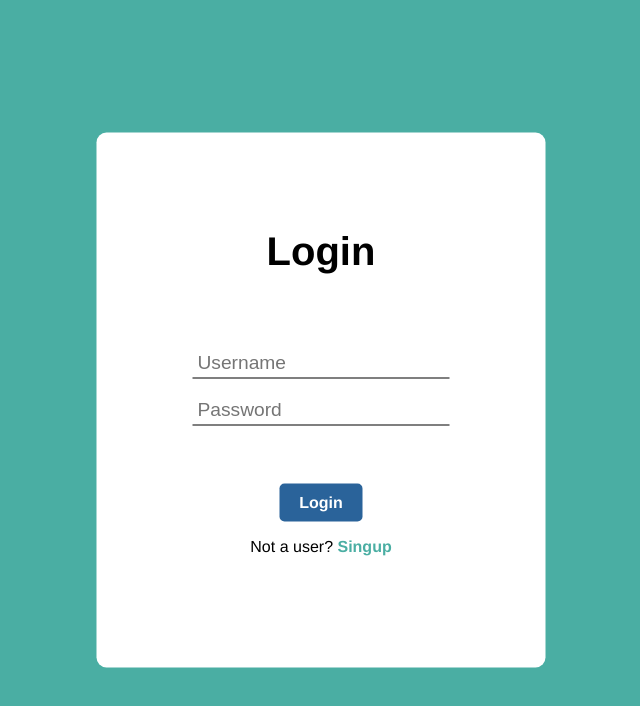
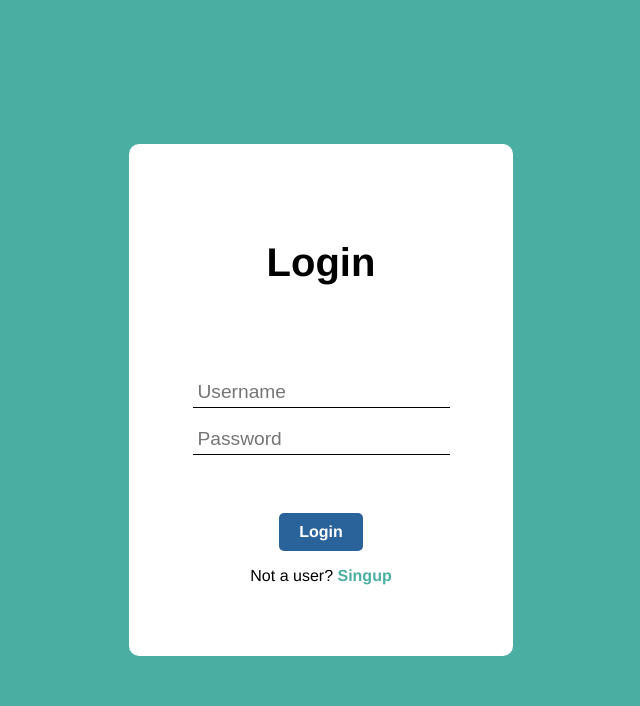
Before and after one commit to sukhiboi/todo-lazyhackerthani, a website: page public/index.html in a window 1280 px wide. Shown: the whole page, without its empty margins (319-959 px from the left). Drawn offline with Linux system fonts and the light colour scheme.

Commit message:
[thanya|sukhiboi] Updated errMsg span

```diff
--- a/public/css/login.css
+++ b/public/css/login.css
@@ -35,8 +35,10 @@ body {
   background-color: #fff;
   box-shadow: rgba(0, 0, 0, 0.4);
   text-align: center;
-  padding: 6rem 6rem;
+  padding: 6rem 3rem;
   border-radius: 10px;
+  width: 18rem;
+  height: 20rem;
 }
 
 .title {
@@ -82,6 +84,7 @@ body {
   font-family: Helvetica;
   font-size: 1rem;
   margin-bottom: 1rem;
+  outline: none;
 }
 
 #loginErrMsg,
--- a/public/index.html
+++ b/public/index.html
@@ -12,7 +12,7 @@
       <div class="title">
         <span>Login</span>
       </div>
-      <span id="loginErrMsg"></span>
+      <span id="loginErrMsg">&nbsp;</span>
       <div class="loginInputs">
         <input placeholder="Username" id="loginuserName" /><br />
         <input type="password" placeholder="Password" id="loginpassword" />
@@ -27,7 +27,7 @@
       <div class="title">
         <span>Signup</span>
       </div>
-      <span id="signupErrMsg"></span>
+      <span id="signupErrMsg">&nbsp;</span>
       <div class="loginInputs">
         <input placeholder="Username" id="signupuserName" /><br />
         <input type="password" placeholder="Password" id="signuppassword" />
```
